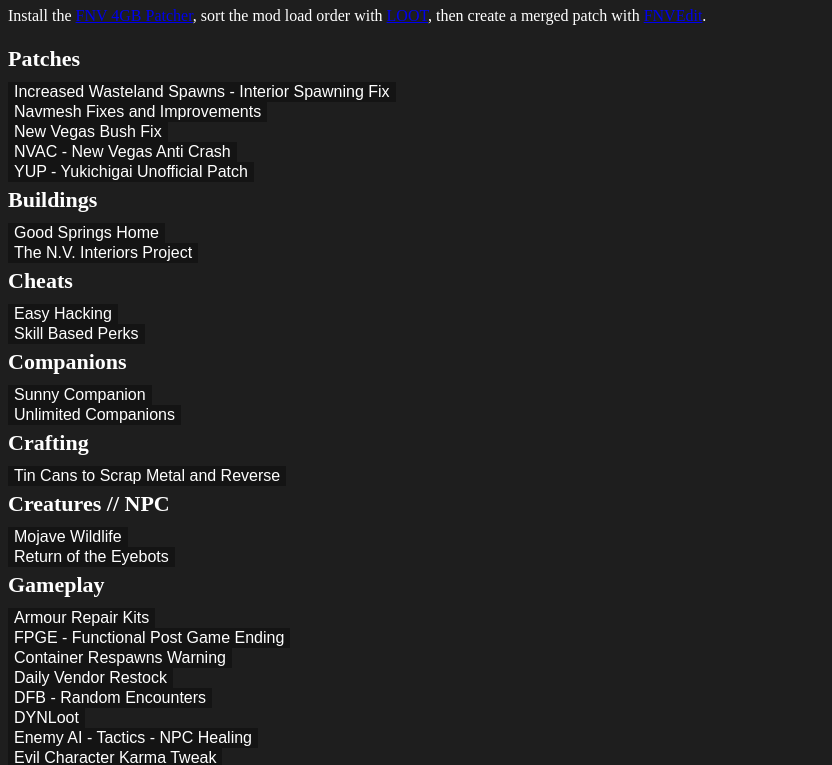
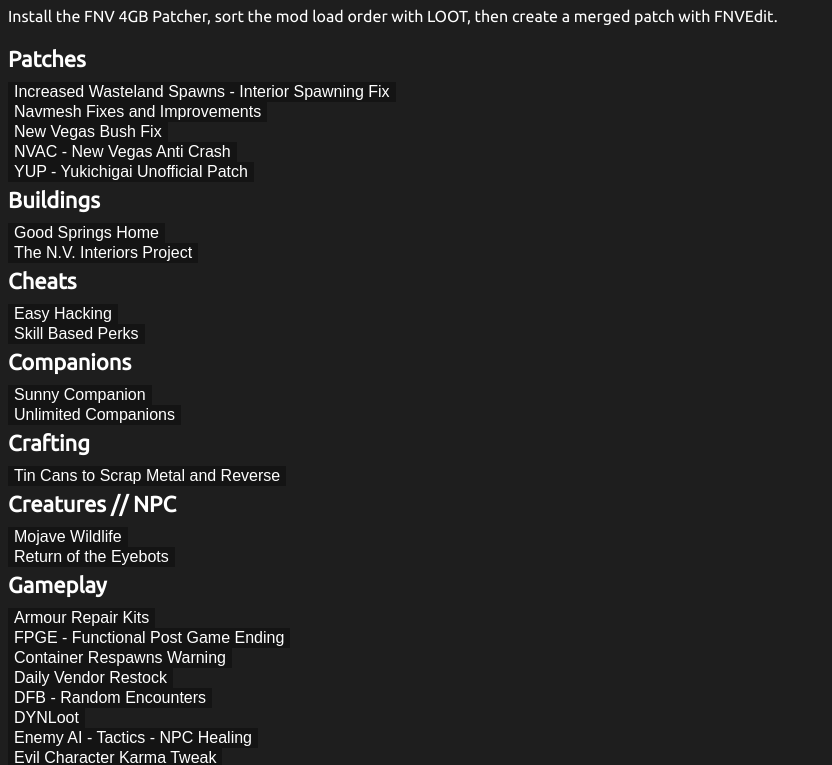
Before and after one commit to valkyrienyanko/FalloutNewVegasModpacks, a website: page public/index.html in a window 1280 px wide. Shown: the part 73-838 px from the top of the page, without its empty margins (0-832 px from the left). Drawn offline with nearby package versions, Linux system fonts and the light colour scheme.

Commit message:
Added better font

```diff
--- a/public/css/index.css
+++ b/public/css/index.css
@@ -19,10 +19,3 @@
 	margin-left: 12px;
 	color: hotpink;
 }
-
-h2 {
-	font-size: 22px;
-	padding-top: 5px;
-	padding-bottom: 10px;
-	margin: 0;
-}
--- a/public/css/universal.css
+++ b/public/css/universal.css
@@ -1,6 +1,7 @@
 body {
 	background-color: rgb(30, 30, 30);
 	color: white;
+	font-family: 'Ubuntu', sans-serif;
 }
 
 body::-webkit-scrollbar {
@@ -16,3 +17,20 @@
   background-color: darkgrey;
   outline: 1px solid slategrey;
 }
+
+a {
+	transition-duration: 0.5s;
+	text-decoration: none;
+	color: white;
+}
+
+a:hover {
+	color: hotpink;
+}
+
+h2 {
+	font-size: 22px;
+	padding-top: 5px;
+	padding-bottom: 10px;
+	margin: 0;
+}
--- a/public/index.html
+++ b/public/index.html
@@ -10,6 +10,7 @@
 	<meta name="keywords" content="keywords,here">
 	<link rel="stylesheet" href="css/universal.css" type="text/css">
 	<link rel="stylesheet" href="css/index.css" type="text/css">
+	<link href="https://fonts.googleapis.com/css?family=Ubuntu&display=swap" rel="stylesheet">
 	<script src="js/index.js"></script>
 	<script src="https://cdnjs.cloudflare.com/ajax/libs/jquery/3.4.1/jquery.min.js"></script>
 </head>
```
Also changed, not shown: public/mod.html (+1 -0 lines).
